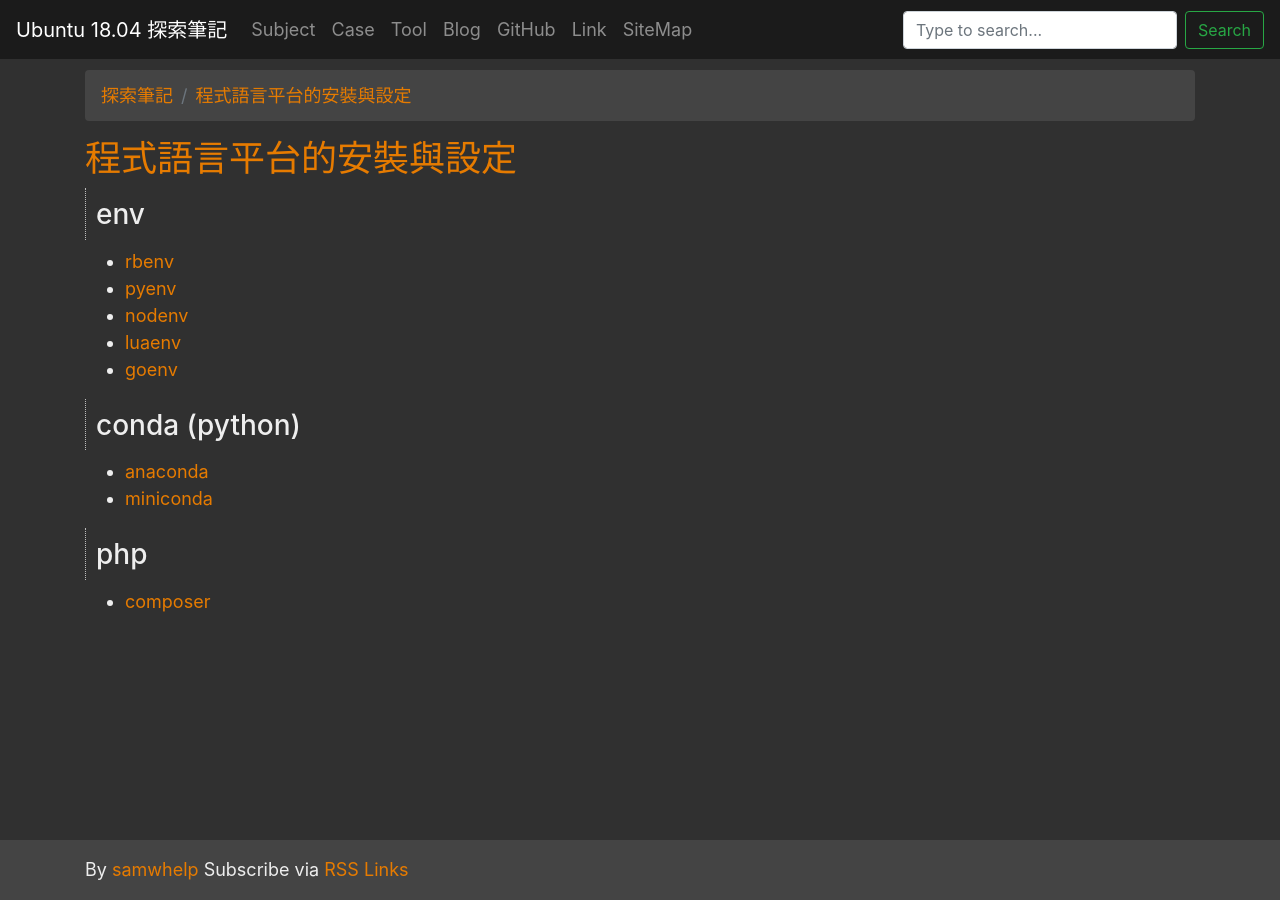
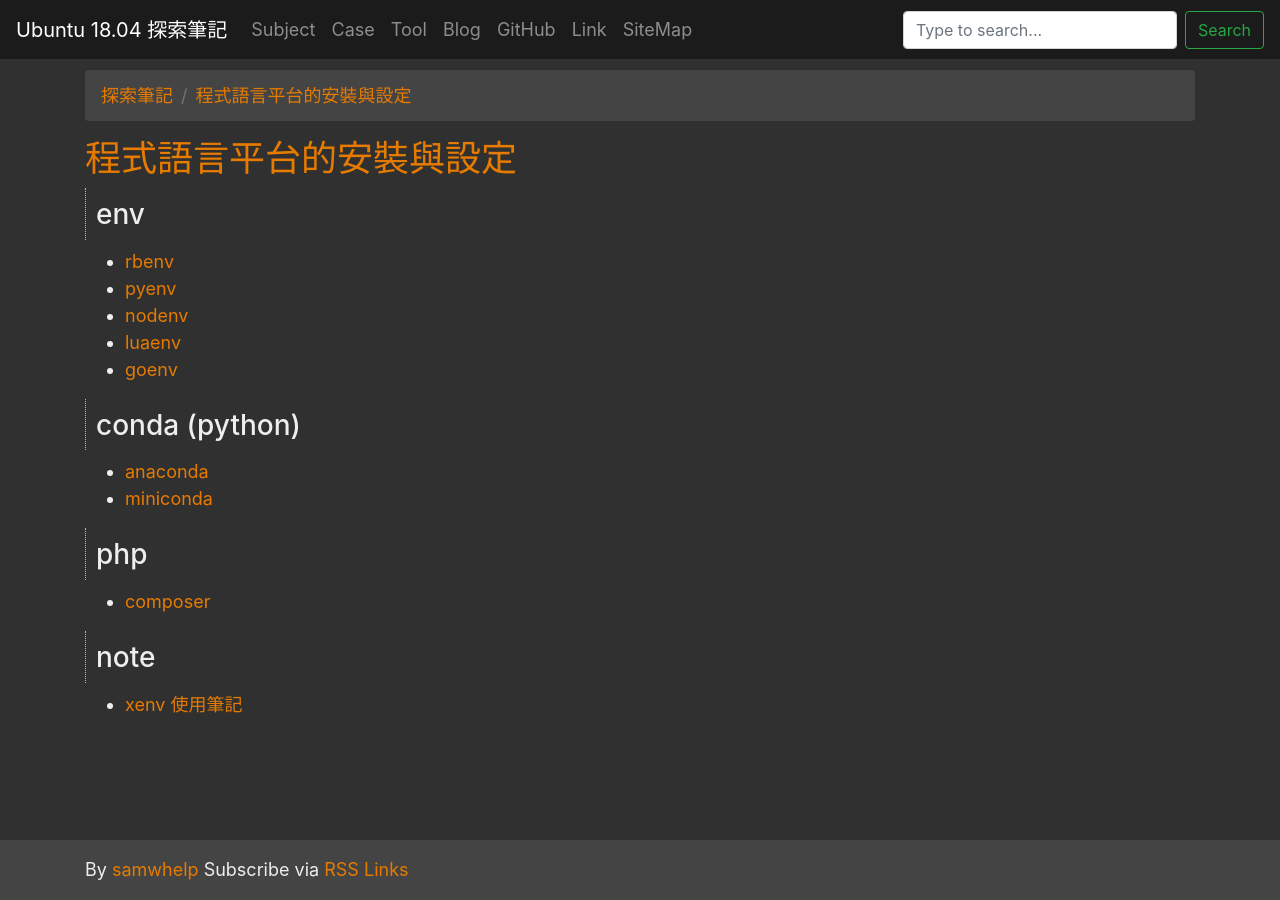
Before and after one commit to samwhelp/note-ubuntu-18.04, a Jekyll site: the page built from read/howto/install-platform/index.md, in a window 1280 px wide. Built offline with Jekyll 4.4.1, drawn with Linux system fonts in a browser that asks for light colours.

Commit message:
add link

```diff
--- a/read/howto/install-platform/index.md
+++ b/read/howto/install-platform/index.md
@@ -26,3 +26,8 @@ source_url: '/read/howto/install-platform/index.md'
 ## php
 
 * [composer](composer)
+
+
+## note
+
+* [xenv 使用筆記](https://samwhelp.github.io/note-about-xenv/)
```
